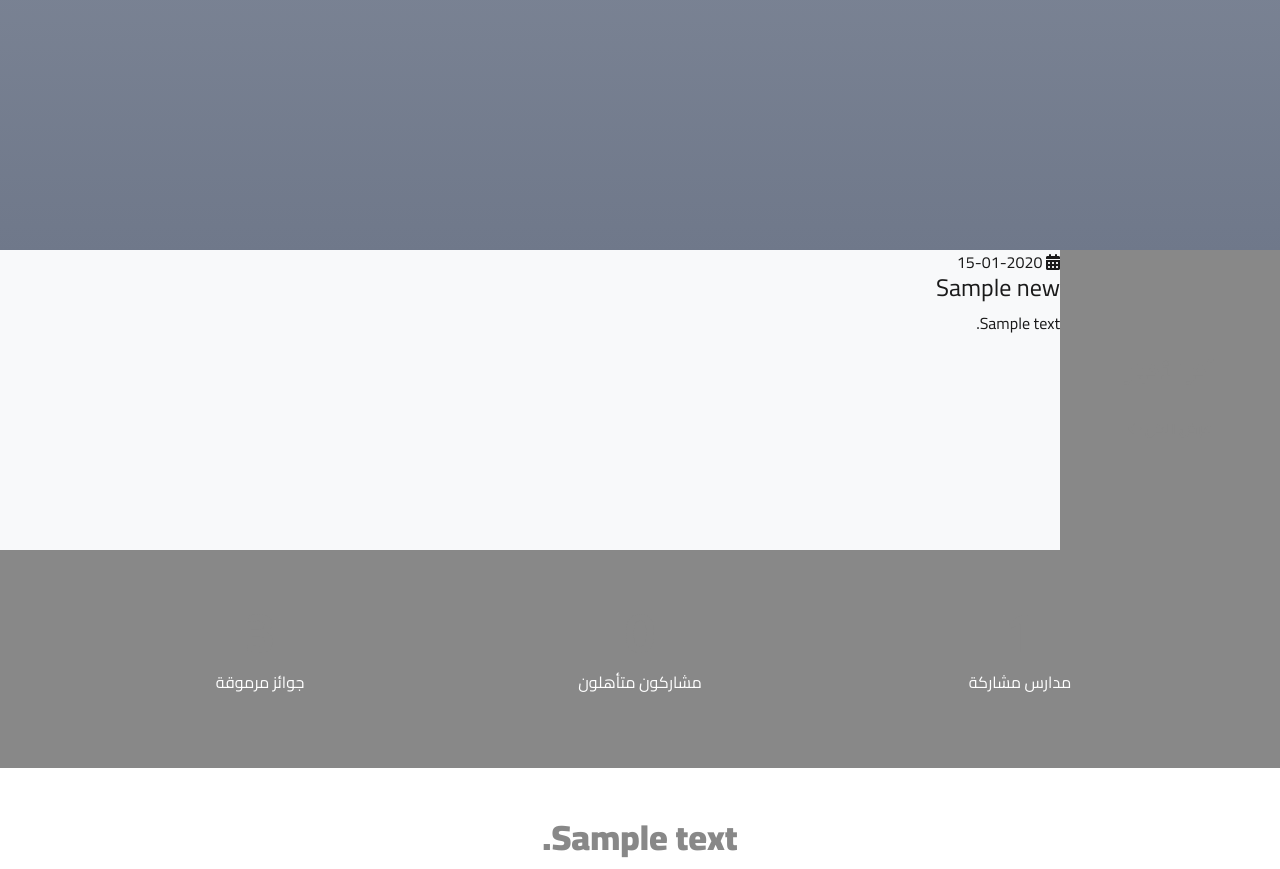
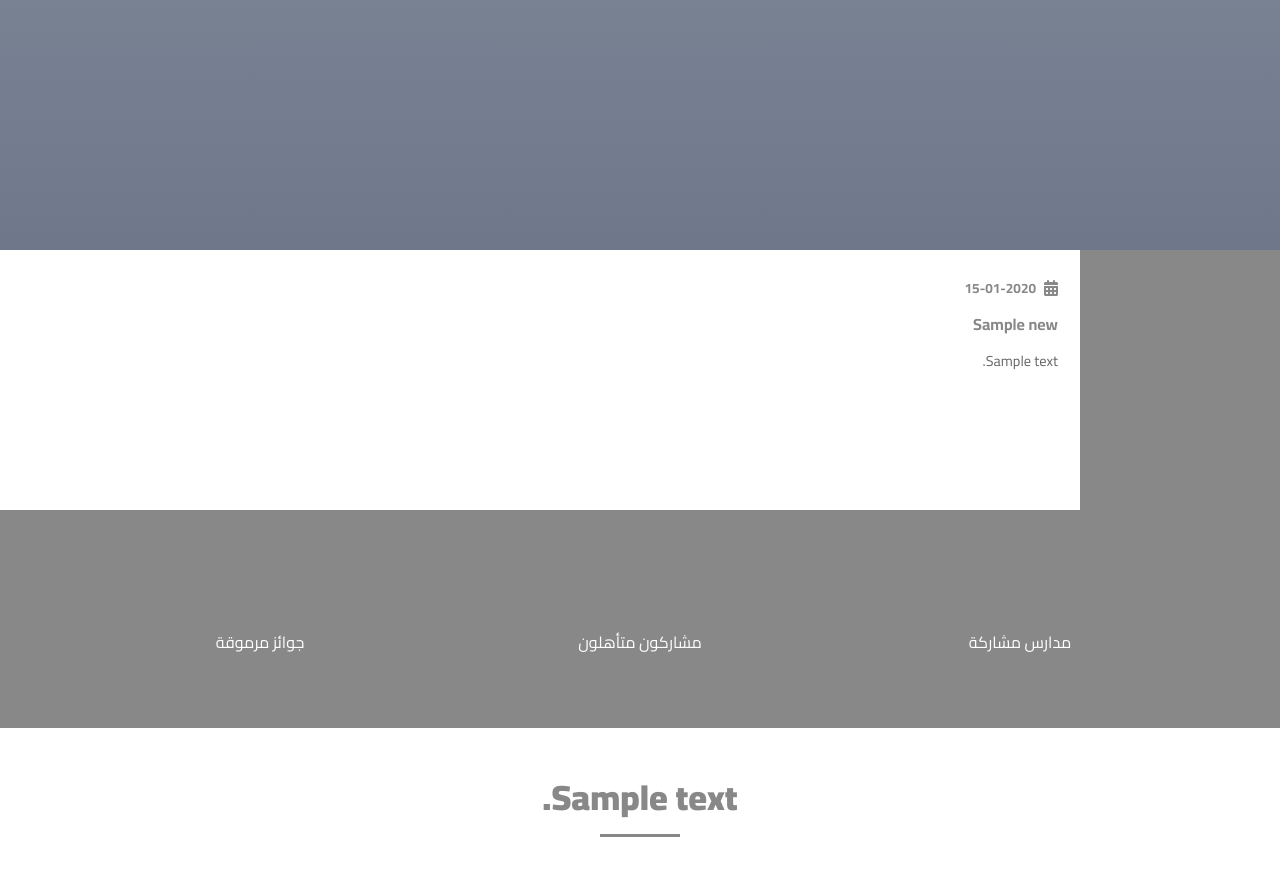
Before and after one commit to BdRjo/IAJ, a Django app: page / in a window 1280 px wide. Shown: the part 550-1419 px from the top of the page. Run offline with Django 5.2, Linux system fonts and the light colour scheme; tables that the repository leaves empty hold one stand-in row (values such as "Sample post"); grey boxes marked "Sample" are stand-in pictures.

Commit message:
Enhance news section with new styles and layout
Added styling and updated news section layout.

```diff
--- a/award/templates/award/home.html
+++ b/award/templates/award/home.html
@@ -135,22 +135,44 @@
 
 <!-- آخر الأخبار -->
 {% if latest_news %}
-<section class="latest-news-section" data-aos="fade-up">
-    <div class="latest-news-sidebar">
-        <h3>آخر الأخبار</h3>
-        <a href="#"><span>عرض الكل</span> <i class="fas fa-arrow-left"></i></a>
+<style>
+.news-section-wrapper { display: flex; min-height: 260px; background-color: #f8f9fa; }
+.news-sidebar { flex: 0 0 200px; background-color: var(--primary); display: flex; flex-direction: column; align-items: center; justify-content: center; padding: 30px 20px; gap: 20px; }
+.news-sidebar h3 { color: var(--gold); font-weight: 900; font-size: 1.4rem; }
+.news-sidebar .sidebar-line { width: 50px; height: 3px; background-color: var(--gold); }
+.news-sidebar a { color: var(--gold); font-weight: 700; text-decoration: none; font-size: 0.9rem; transition: all 0.3s; display: flex; align-items: center; gap: 8px; }
+.news-sidebar a:hover { opacity: 0.8; transform: translateX(-3px); }
+.news-cards-row { flex: 1; display: grid; grid-template-columns: repeat(auto-fit, minmax(0, 1fr)); }
+.news-card-item { background: #fff; padding: 28px 22px; border-left: 1px solid #eee; display: flex; flex-direction: column; transition: all 0.3s; }
+.news-card-item:last-child { border-left: none; }
+.news-card-item:hover { background-color: #fefefe; box-shadow: 0 4px 15px rgba(0,0,0,0.06); }
+.news-card-date { display: flex; align-items: center; gap: 8px; margin-bottom: 14px; color: var(--gold); font-weight: 700; font-size: 0.85rem; }
+.news-card-date i { font-size: 1rem; }
+.news-card-item h4 { font-weight: 700; color: var(--primary); font-size: 1rem; margin-bottom: 10px; line-height: 1.6; }
+.news-card-item p { color: #666; font-size: 0.9rem; line-height: 1.8; flex: 1; }
+@media (max-width: 767px) {
+    .news-section-wrapper { flex-direction: column; }
+    .news-sidebar { flex: 0 0 auto; flex-direction: row; padding: 15px 20px; }
+    .news-sidebar .sidebar-line { width: 3px; height: 30px; }
+    .news-cards-row { grid-template-columns: 1fr; }
+    .news-card-item { border-left: none; border-bottom: 1px solid #eee; }
+}
+</style>
+<section class="news-section-wrapper" data-aos="fade-up">
+    <div class="news-sidebar">
+        <h3>أخبارنا</h3>
+        <div class="sidebar-line"></div>
+        <a href="{% url 'news_list' %}"><span>عرض الكل</span> <i class="fas fa-arrow-left"></i></a>
     </div>
-    <div class="latest-news-content">
+    <div class="news-cards-row">
         {% for news in latest_news %}
-        <div class="news-item-block">
-            <div class="news-item-date">
+        <div class="news-card-item">
+            <div class="news-card-date">
                 <i class="fas fa-calendar-alt"></i>
                 <span>{{ news.date|date:"d-m-Y" }}</span>
             </div>
-            <div class="news-item-body">
-                <h4>{{ news.title }}</h4>
-                <p>{{ news.content|truncatewords:40 }}</p>
-            </div>
+            <h4>{{ news.title }}</h4>
+            <p>{{ news.content|truncatewords:30 }}</p>
         </div>
         {% endfor %}
     </div>
```
